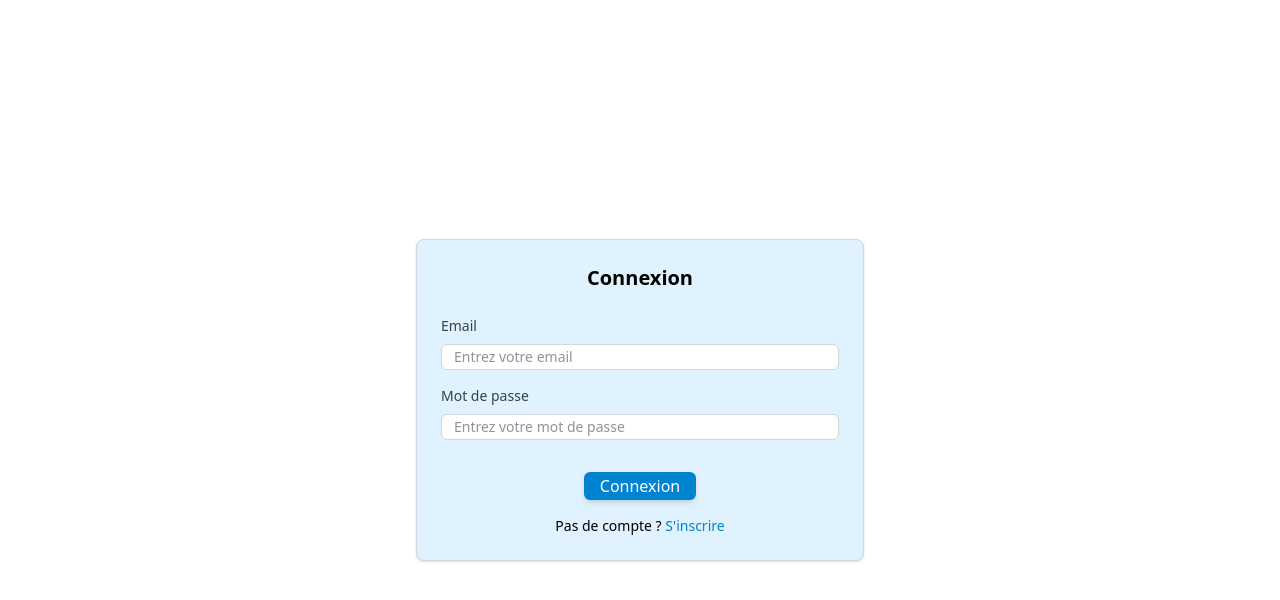
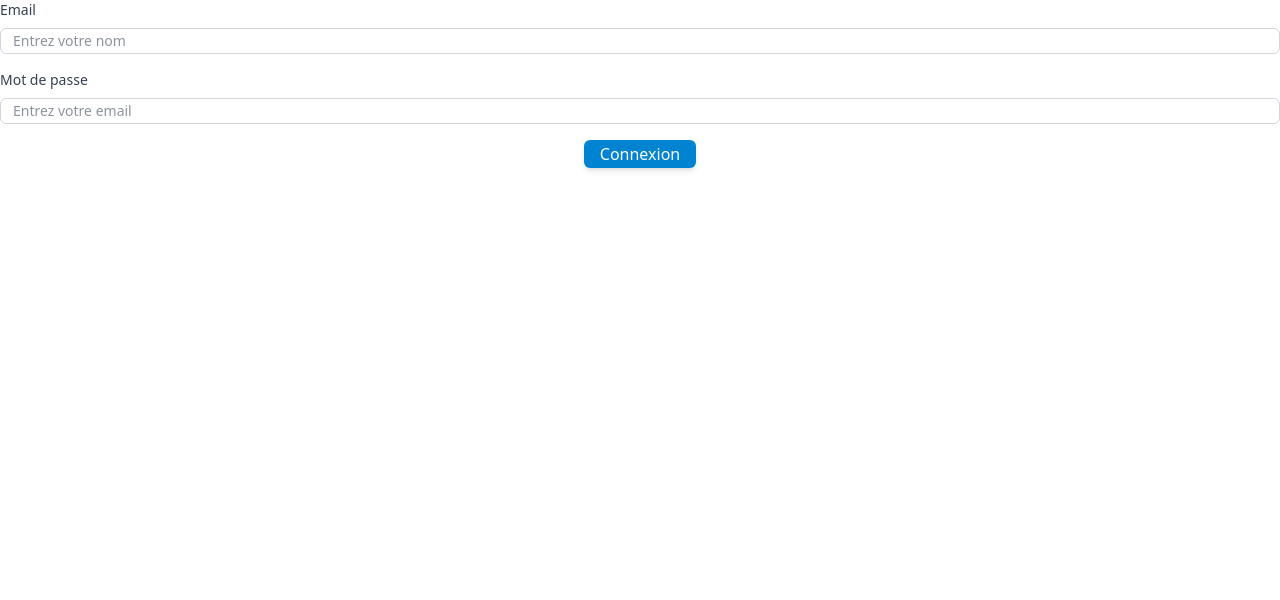
Before and after one commit to kylyon/projet-hackaton-2025-social-media, a Vue app in the folder frontend/: page / in a window 1280 px wide. Shown: the top 600 px of the page. Built offline with nearby package versions, Linux system fonts and the light colour scheme.

Commit message:
Création composant input et button

```diff
--- a/frontend/src/App.vue
+++ b/frontend/src/App.vue
@@ -1,11 +1,26 @@
 <template>
   <main class="flex flex-col justify-center">
-    <LoginCard />
+     <LabelInput label="Email" placeholder="Entrez votre nom" v-model="name" />
+     <LabelInput label="Mot de passe" placeholder="Entrez votre email" v-model="email" />
+    <AppButton label="Connexion" @click="login" />
+
+
+
   </main>
 </template>
 
 <script setup>
 
-import LoginCard from './components/LoginCard.vue';
+import LabelInput from './components/LabelInput.vue';
+import AppButton from './components/Button.vue';
+
+
+
+const links = [
+    { href: '/account-settings', label: 'Account settings' },
+    { href: '/support', label: 'Support' },
+    { href: '/license', label: 'License' },
+    { href: '/sign-out', label: 'Sign out' },
+  ];
 
 </script>
--- a/frontend/src/pages/Login.vue
+++ b/frontend/src/pages/Login.vue
@@ -1,15 +1,12 @@
 <template>
   <div>
-    <LoginCard />
-    <p>test</p>
+    <h1>Page Login</h1>
+    <p>Connecte toi !</p>
   </div>
 </template>
 
 <script>
-import LoginCard from '../components/LoginCard.vue';
-
 export default {
   name: "Profile",
-  components: { LoginCard }
 }
 </script>
```
